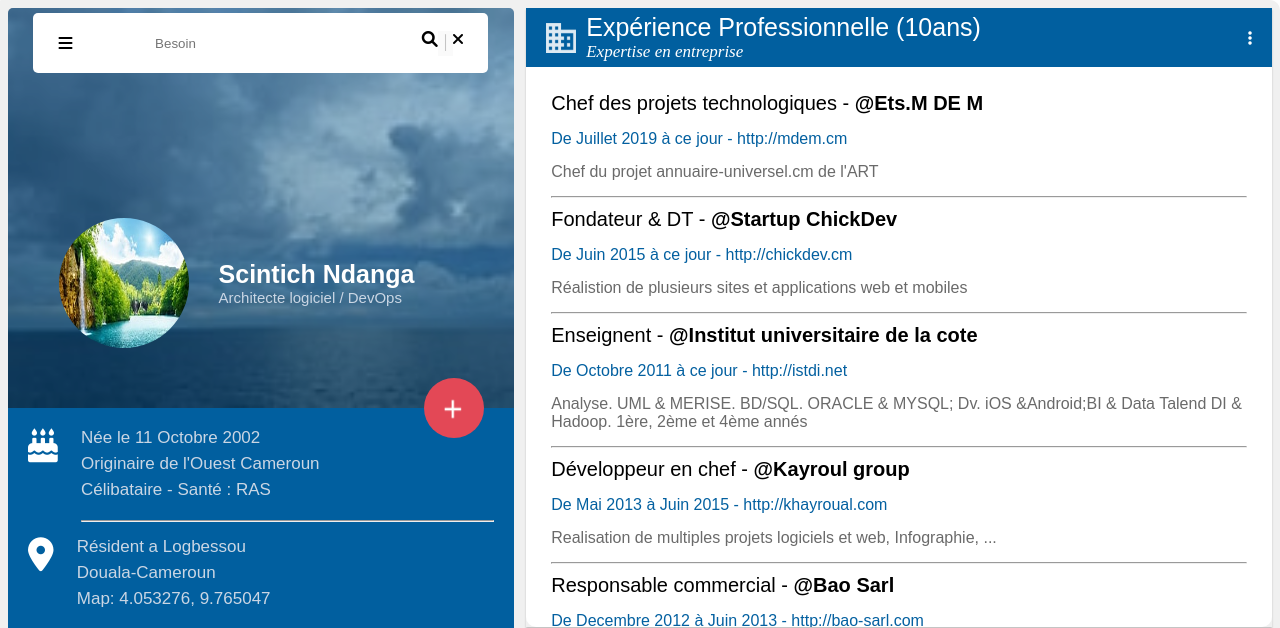
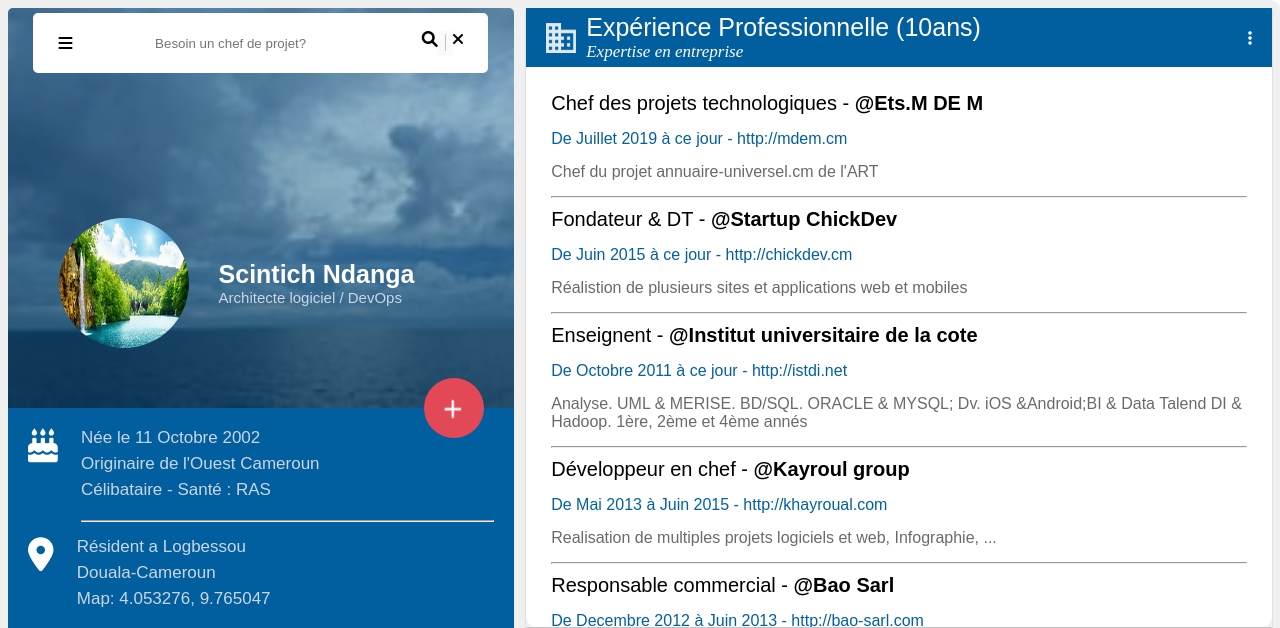
Before and after one commit to scintich2020/my-cv, a PHP site: page / in a window 1280 px wide. Shown: the top 628 px of the page. Run offline with PHP 8.4, Linux system fonts and the light colour scheme.

Commit message:
recherche

```diff
--- a/profile.php
+++ b/profile.php
@@ -15,7 +15,6 @@
     $contrat = "+31 CONTRATS";
     $expérience = "12 ANS D'EXP";
     $paype = "img/paype.PNG";
-    $chefProjet = "Besoin d'un chef de projet?";
     $imageProfil = "img/image1.jpg";
     $imagePlus = "img/plus.png";
 
@@ -29,7 +28,7 @@ echo '
 
             <div>
                 <input type="search" style="width: 200px;" name="" id="search"
-                    placeholder='.$chefProjet.' />
+                    placeholder= "Besoin un chef de projet?" />
             </div>
             <div style="display: flex;">
                 <i class="fa fa-search fa-1x" aria-hidden="true"></i>
```
